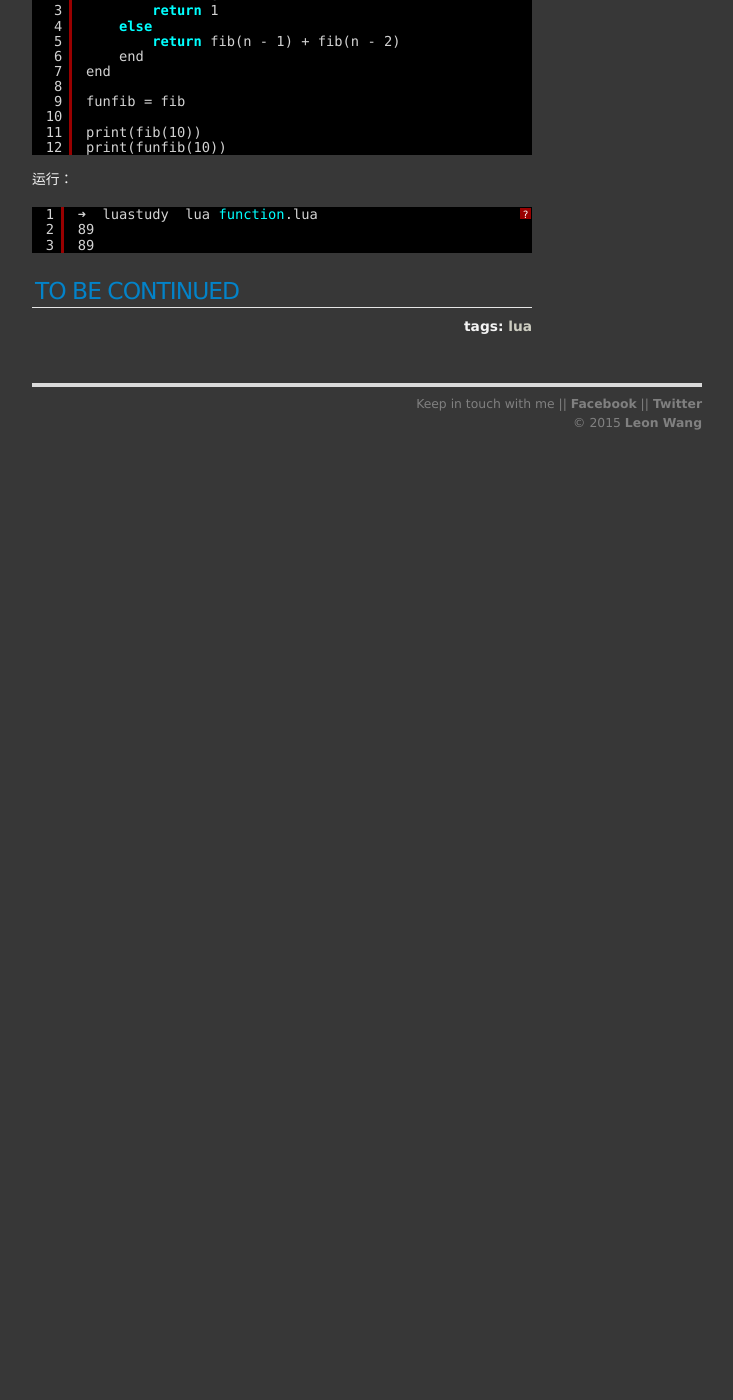
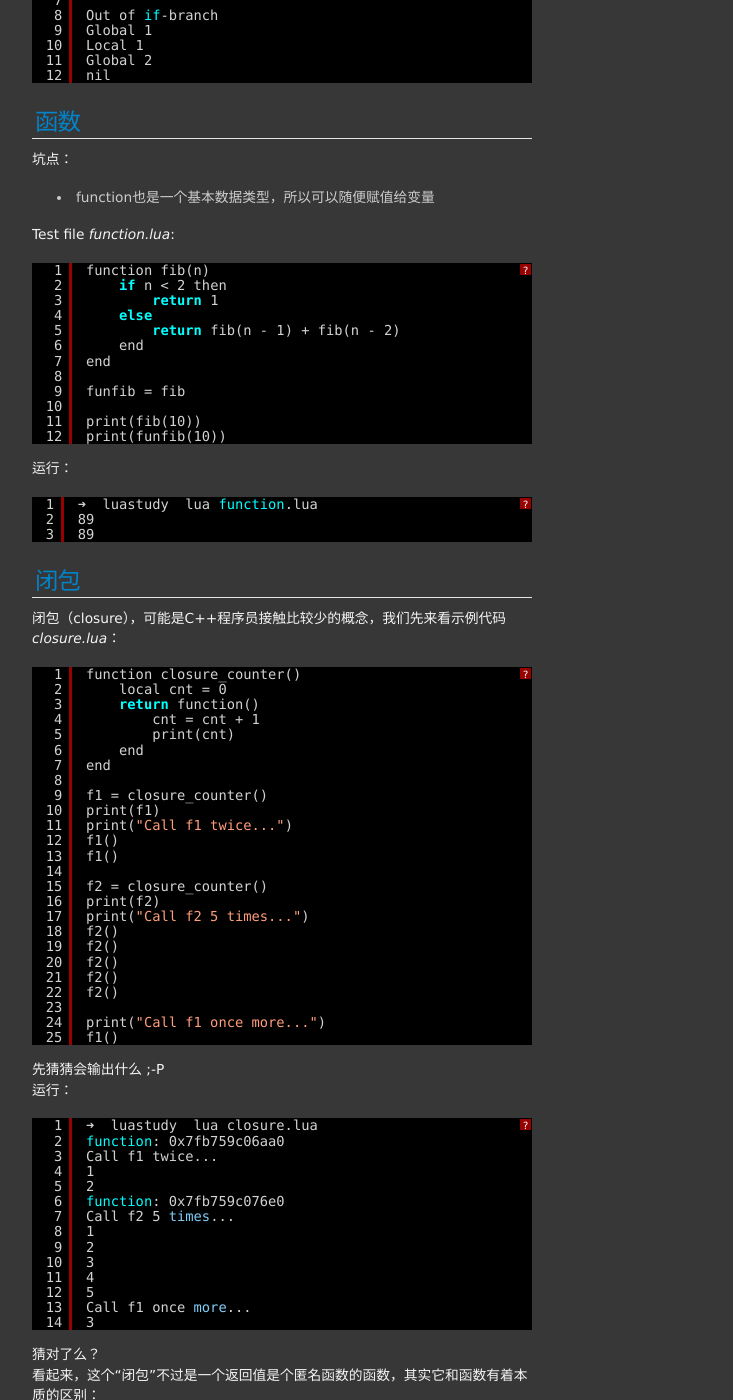
Before and after one commit to wangliyangleon/wangliyangleon-deprecated.github.io, a Jekyll site: the page built from all/tech/_posts/2015-09-14-chaojianmingluajiaocheng1.md, in a window 1280 px wide and 1400 px high, scrolled down 4933 px. Shown: the whole window, without its empty margins (273-1006 px from the left). Built offline with Jekyll 4.4.1, drawn with Linux system fonts in a browser that asks for light colours; comment, search, counter and statistics services are not loaded; before the commit the page ends 5385 px from its top, so only the background shows below that; some of the changed text lies outside the part shown.

Commit message:
add closure into chaojianmingluajiaocheng1

```diff
--- a/all/tech/_posts/2015-09-14-chaojianmingluajiaocheng1.md
+++ b/all/tech/_posts/2015-09-14-chaojianmingluajiaocheng1.md
@@ -46,6 +46,8 @@ Hello World!
 
 * 数值只有64bit的double型，并不分int/float/double等等
 * 对于bool型，只有**false**和**nil**才是*FALSE*，数字0、空字符串等等都是*TRUE*
+* 变量没有类型，但值有类型
+* 可以多个变量同时赋值，此时右侧的值会先计算再分别赋值给左边
 
 Test file *variable.lua*:
 
@@ -103,6 +105,16 @@ flag = ''
 if flag then
     print("'' is true")
 end
+
+-- 多个变量同时赋值
+print("============== try mutiple-assignment ==============")
+v1, v2, v3 = 1, 2
+print(v1)
+print(v2)
+print(v3)
+v1, v2 = v2, v1 -- 我说什么来着
+print(v1)
+print(v2)
 </pre>
 
 运行：
@@ -126,6 +138,12 @@ false is false
 true is true
 0 is true
 '' is true
+============== try mutiple-assignment ==============
+1
+2
+nil
+2
+1
 </pre>
 
 
@@ -338,4 +356,114 @@ print(funfib(10))
 89
 </pre>
 
+## 闭包
+
+闭包（closure），可能是C++程序员接触比较少的概念，我们先来看示例代码*closure.lua*：
+
+<pre class="brush: cpp;">
+function closure_counter()
+    local cnt = 0
+    return function()
+        cnt = cnt + 1
+        print(cnt)
+    end
+end
+
+f1 = closure_counter()
+print(f1)
+print("Call f1 twice...")
+f1()
+f1()
+
+f2 = closure_counter()
+print(f2)
+print("Call f2 5 times...")
+f2()
+f2()
+f2()
+f2()
+f2()
+
+print("Call f1 once more...")
+f1()
+</pre>
+
+先猜猜会输出什么 ;-P
+运行：
+
+<pre class="brush: bash;">
+➜  luastudy  lua closure.lua
+function: 0x7fb759c06aa0
+Call f1 twice...
+1
+2
+function: 0x7fb759c076e0
+Call f2 5 times...
+1
+2
+3
+4
+5
+Call f1 once more...
+3
+</pre>
+
+猜对了么？
+看起来，这个“闭包”不过是一个返回值是个匿名函数的函数，其实它和函数有着本质的区别：
+
+* **闭包 = 函数 + 引用环境**，在这个closure_counter里，返回的匿名函数就是**函数**，而`local cnt`则构成了所谓引用环境
+* 函数（指返回的匿名函数，下同）可以使用闭包中的局部变量，从表相上看来，就是“子函数可以使用父函数的局部变量”，也符合上面“作用域”一节中我们的理解，我们将这样的局部变量称为函数的**upvalue**
+* 当我们重复调用函数时，引用环境是固定的，如第12、13行，我们调用了两次f1，输出了1和2；而当函数有多个时，这些函数也共享同一个引用环境（见下面的例子）
+* 闭包的参数也是引用环境的一部分哦（见下面的例子）
+* 现在是不是有种upvalue看起来有点某些语言中的static变量的感觉？并不是，这也是闭包和函数的最大区别，函数在全局只有一个实例，而闭包可以有多个。比如在第15行，我们获取了一个新的函数f2，随之而来的是一个新的闭包实例。如何证明？如之前所说，闭包 = 函数 + 引用环境：
+
+    函数不同：第10行和第16行的输出不同
+    引用环境不同：连续调用f2五次，是从1开始输出的，不受前面调用f1的影响；又调用一次f1，输出了3，也不受前面调用f2的影响。说明f2和f1有着格子独立的引用环境
+
+再来一个例子，相信这次大家都能说对输出结果啦——当然这次肯定不是猜的
+
+<pre class="brush: cpp;">
+function closure_doublefun(i)
+    show = function()
+        print(i)
+    end
+
+    double = function()
+        i = i * 2
+    end
+
+    return show, double
+end
+
+f11, f12 = closure_doublefun(1)
+f11()
+f12()
+f11()
+f12()
+f11()
+f12()
+print("==================")
+f21, f22 = closure_doublefun(3)
+f21()
+f22()
+f21()
+f22()
+f21()
+f22()
+</pre>
+
+运行：
+
+<pre class="brush: bash;">
+➜  luastudy  lua closure2.lua
+1
+2
+4
+==================
+3
+6
+12
+</pre>
+
+
 ## TO BE CONTINUED
```
Also changed, not shown: all/tech/_posts/2015-09-16-guanyuluanaxieyouqudedifang.md (+9 -9 lines).
